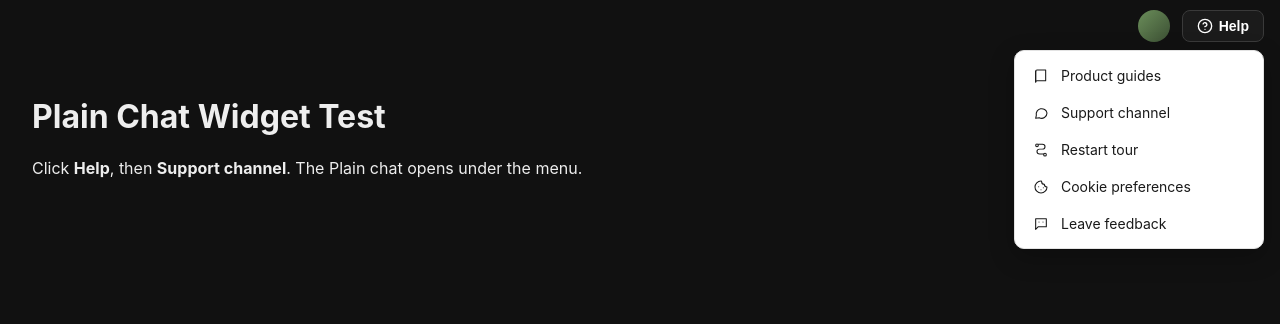
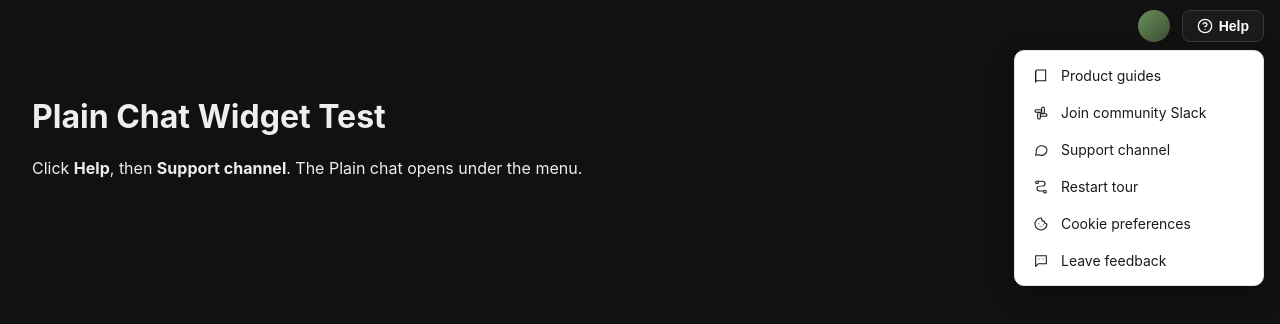
Before and after one commit to Jalostaja/testchat, a plain HTML site: page index.html in a window 1280 px wide. Both pictures are taken after a click on the button "Help". Drawn offline with Linux system fonts and the light colour scheme.

Commit message:
Add Join community Slack menu item
Co-Authored-By: Claude Sonnet 5.5 <noreply@anthropic.com>

```diff
--- a/index.html
+++ b/index.html
@@ -91,6 +91,10 @@
           <svg viewBox="0 0 24 24"><path d="M4 5a2 2 0 0 1 2-2h13v16H6a2 2 0 0 0-2 2z"/><path d="M4 21V5"/></svg>
           Product guides
         </button>
+        <button role="menuitem" onclick="window.open(SLACK_JOIN_URL, '_blank', 'noopener')">
+          <svg viewBox="0 0 24 24"><path d="M17 11V5a2 2 0 0 0-4 0v6a2 2 0 0 0 4 0z"/><path d="M7 13v6a2 2 0 0 0 4 0v-6a2 2 0 0 0-4 0z"/><path d="M13 17h6a2 2 0 0 0 0-4h-6a2 2 0 0 0 0 4z"/><path d="M11 7H5a2 2 0 0 0 0 4h6a2 2 0 0 0 0-4z"/></svg>
+          Join community Slack
+        </button>
         <button role="menuitem" id="support-btn">
           <svg viewBox="0 0 24 24"><path d="M21 12a8 8 0 0 1-11.6 7.1L4 20l1-4.6A8 8 0 1 1 21 12z"/></svg>
           Support channel
@@ -119,6 +123,8 @@
   </main>
 
   <script>
+    // Slack Connect invite to #lumidb-community-support. Expires 14 days after creation (2026-11-13) - replace when it stops working.
+    var SLACK_JOIN_URL = 'https://join.slack.com/share/enQtMTI1ODk2MzExMzgxNzktNWQwNWRlNDc5YmJmMDcxYzY4NzI4ZjIzZmJkODc0MGMwNjM5ZjE4ZmE5MzFkZWNlMDZjYzRkMDM2NWQzNTE3Zg';
     var btn = document.getElementById('help-btn');
     var menu = document.getElementById('menu');
     var panel = document.getElementById('chat-panel');
```
